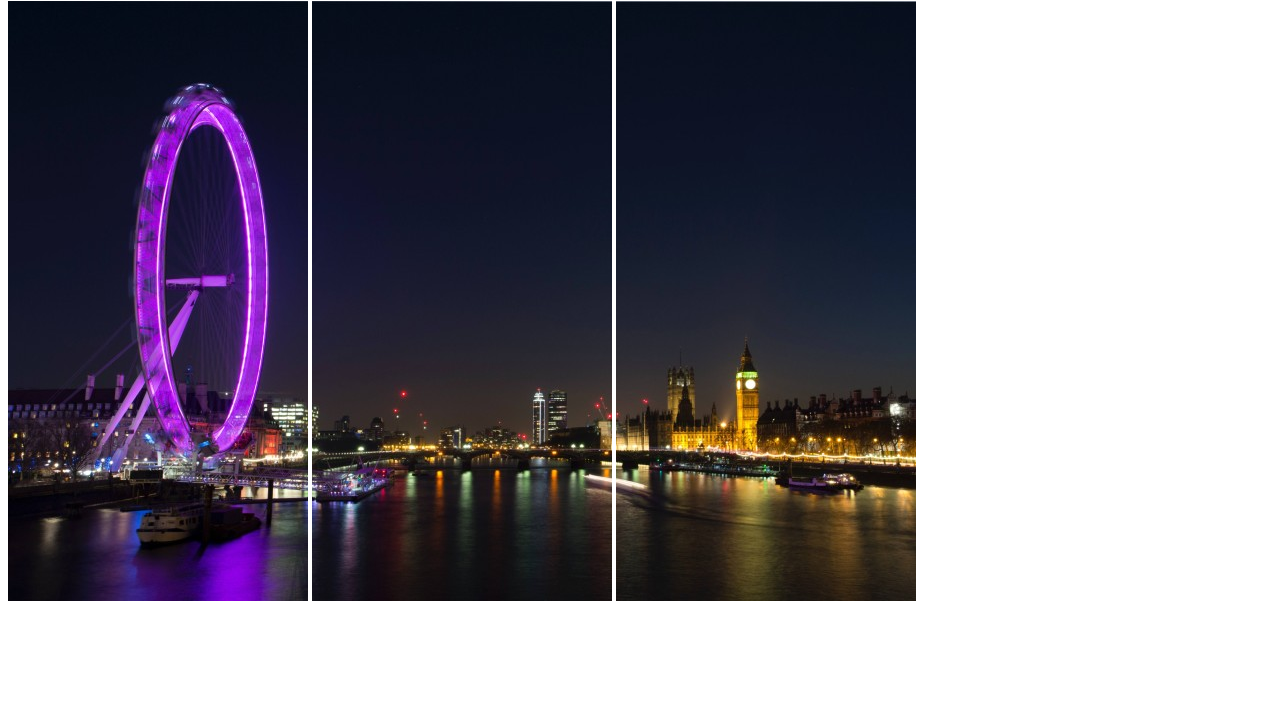
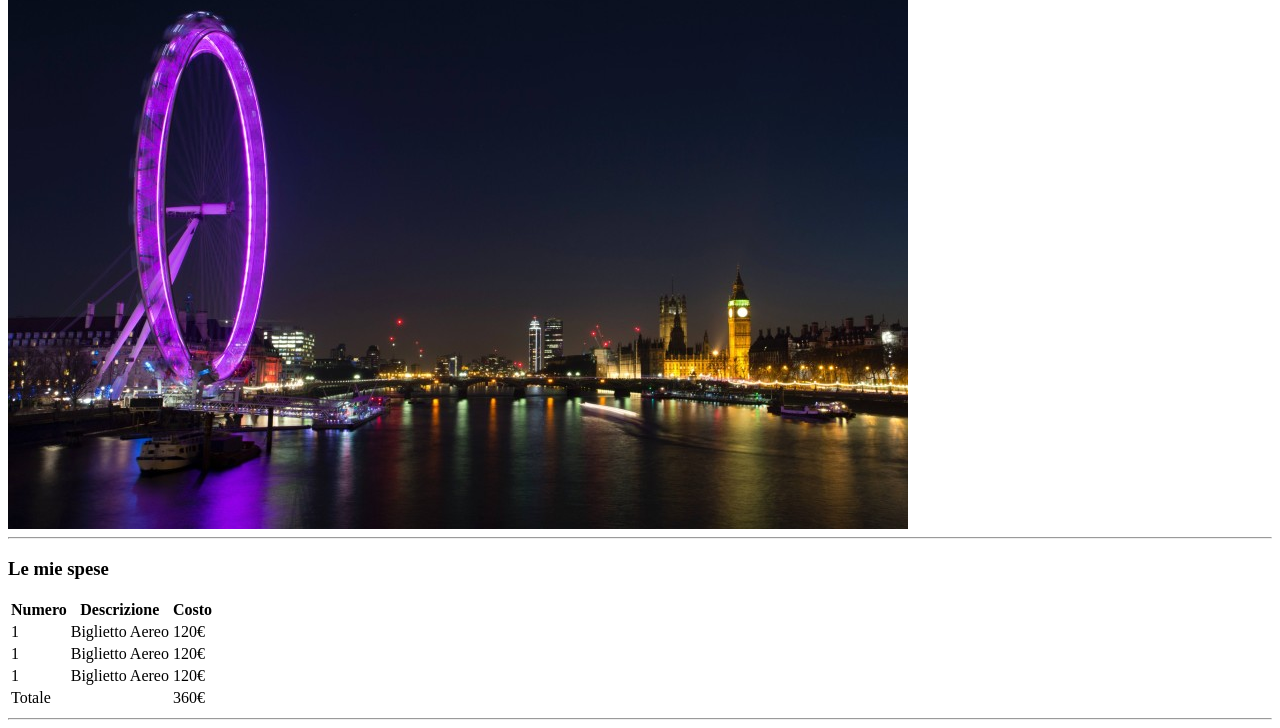
Before and after one commit to AndySMT/html-london-trip, a plain HTML site: page index.html in a window 1280 px wide. Shown: the part 79-807 px from the top of the page. Drawn offline with Linux system fonts and the light colour scheme.

Commit message:
Added main and first section

```diff
--- a/index.html
+++ b/index.html
@@ -6,12 +6,47 @@
     <title>London Trip</title>
 </head>
 <body>
-    <header>
+    <header style="font-size: 0;">
         <h1>Il mio Viaggio a Londra</h1>
         <img src="img/pexels-bill-emrich-230794-0.jpg" alt="">
         <img src="img/pexels-bill-emrich-230794-1.jpg" alt="">
         <img src="img/pexels-bill-emrich-230794-2.jpg" alt="">
     </header>
+        <hr>
+    <main>
+        <section>
+            <h3>Le mie spese</h3>
+            <table>
+                <tr>
+                    <th>Numero</th>
+                    <th>Descrizione</th>
+                    <th>Costo</th>
+                </tr>
+                <tr>
+                    <td>1</td>
+                    <td>Biglietto Aereo</td>
+                    <td>120&euro;</td>
+                </tr>
+                <tr>
+                    <td>1</td>
+                    <td>Biglietto Aereo</td>
+                    <td>120&euro;</td>
+                </tr>
+                <tr>
+                    <td>1</td>
+                    <td>Biglietto Aereo</td>
+                    <td>120&euro;</td>
+                </tr>
+                <tr>
+                    <td>Totale</td>
+                    <td></td>
+                    <td>360&euro;</td>
+
+                </tr>
+            </table>
+        </section>
+        <hr>
+    </main>
 
 </body>
 </html>
```
